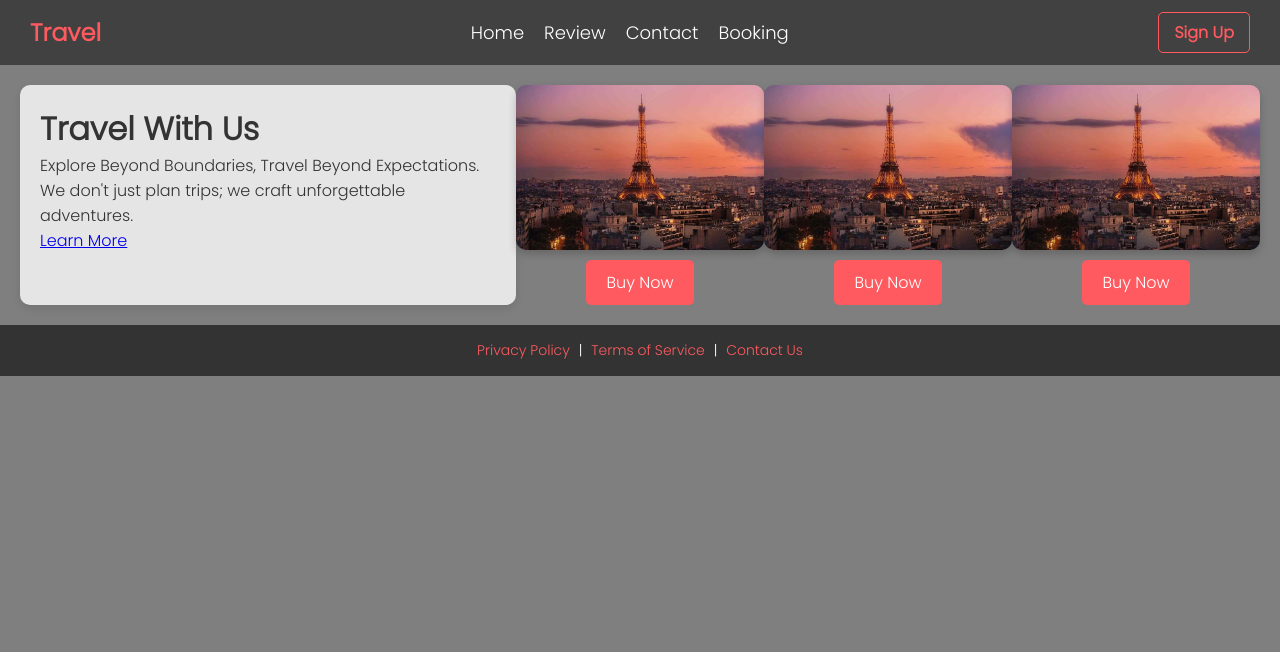
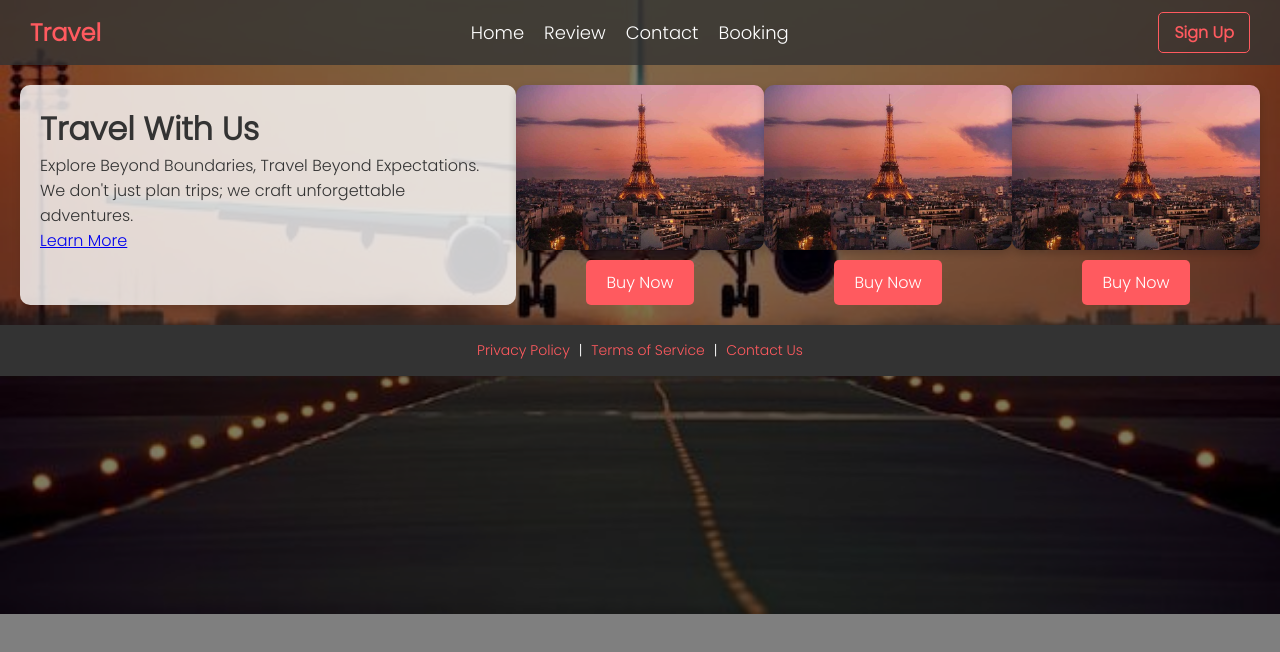
Before and after one commit to TejaSamyuktha/codesoft-1, a plain HTML site: page index.html in a window 1280 px wide. Drawn offline with Linux system fonts and the light colour scheme.

Commit message:
Update style 2.css

```diff
--- a/style 2.css
+++ b/style 2.css
@@ -7,7 +7,7 @@
 }
 
 body {
-    background-image: url('your-background-image.jpg'); /* Replace with your image URL */
+    background-image: url('background.jpeg'); /* Replace with your image URL */
     background-size: cover;
     background-repeat: no-repeat;
     background-position: center;
```
